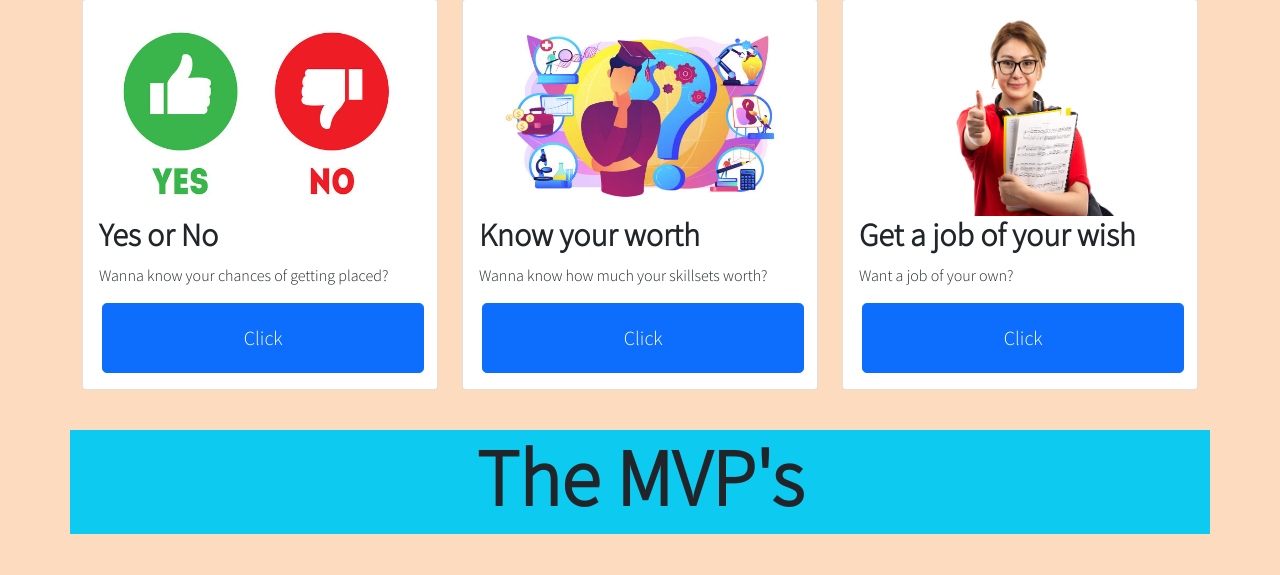
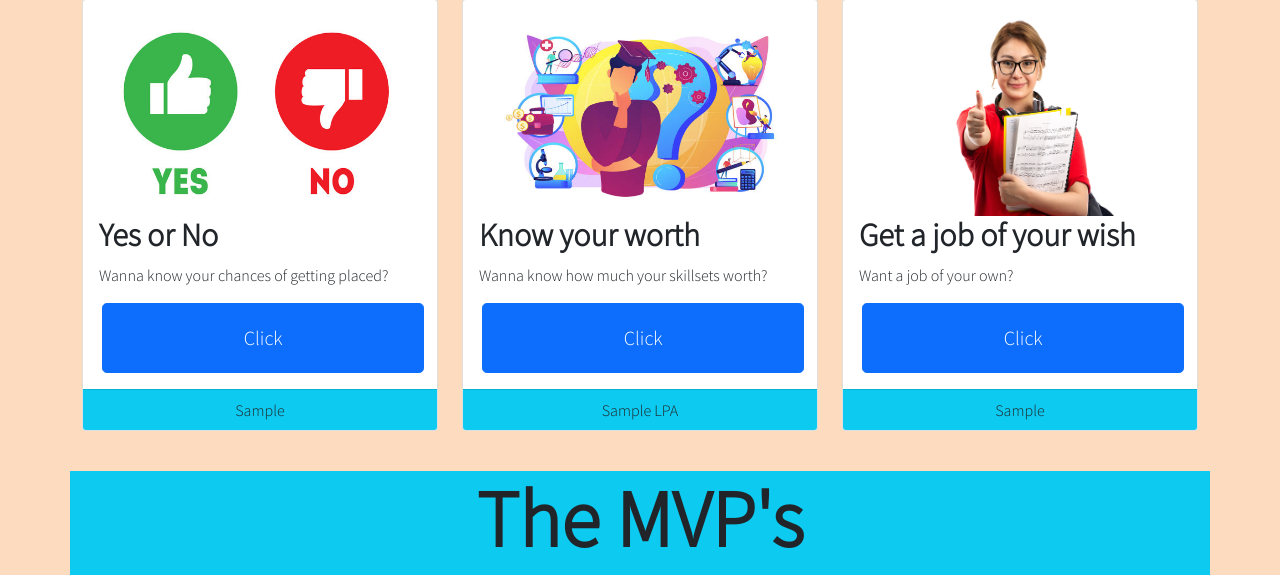
Before and after one commit to KriSh82432/Data_Hack_2022_Placement_Predictor, a Flask app: template templates/index.html in a window 1280 px wide. Shown: the part 521-1096 px from the top of the page. Before the commit the page ends 1055 px from the top, so only its background shows below. Run offline with Flask 2, Linux system fonts and the light colour scheme; the template is opened without the code that fills it: most values are stand-ins (such as "Sample title", 1, 10 or a date in 2020); parts of the project's set-up code (start-up, migrations or seed data) failed here and were passed over; some libraries are stand-ins or nearby versions.

Commit message:
Update index.html

```diff
--- a/templates/index.html
+++ b/templates/index.html
@@ -75,6 +75,7 @@
                 </button></a
               >
             </div>
+            <div class="card-footer text-center bg-info">{{result1}}</div>
           </div>
         </div>
         <div class="col-12 col-lg-4">
@@ -97,6 +98,7 @@
                 </button></a
               >
             </div>
+            <div class="card-footer text-center bg-info">{{result2}} LPA</div>
           </div>
         </div>
         <div class="col-12 col-lg-4">
@@ -119,6 +121,7 @@
                 </button></a
               >
             </div>
+            <div class="card-footer text-center bg-info">{{result3}}</div>
           </div>
         </div>
       </div>
```
